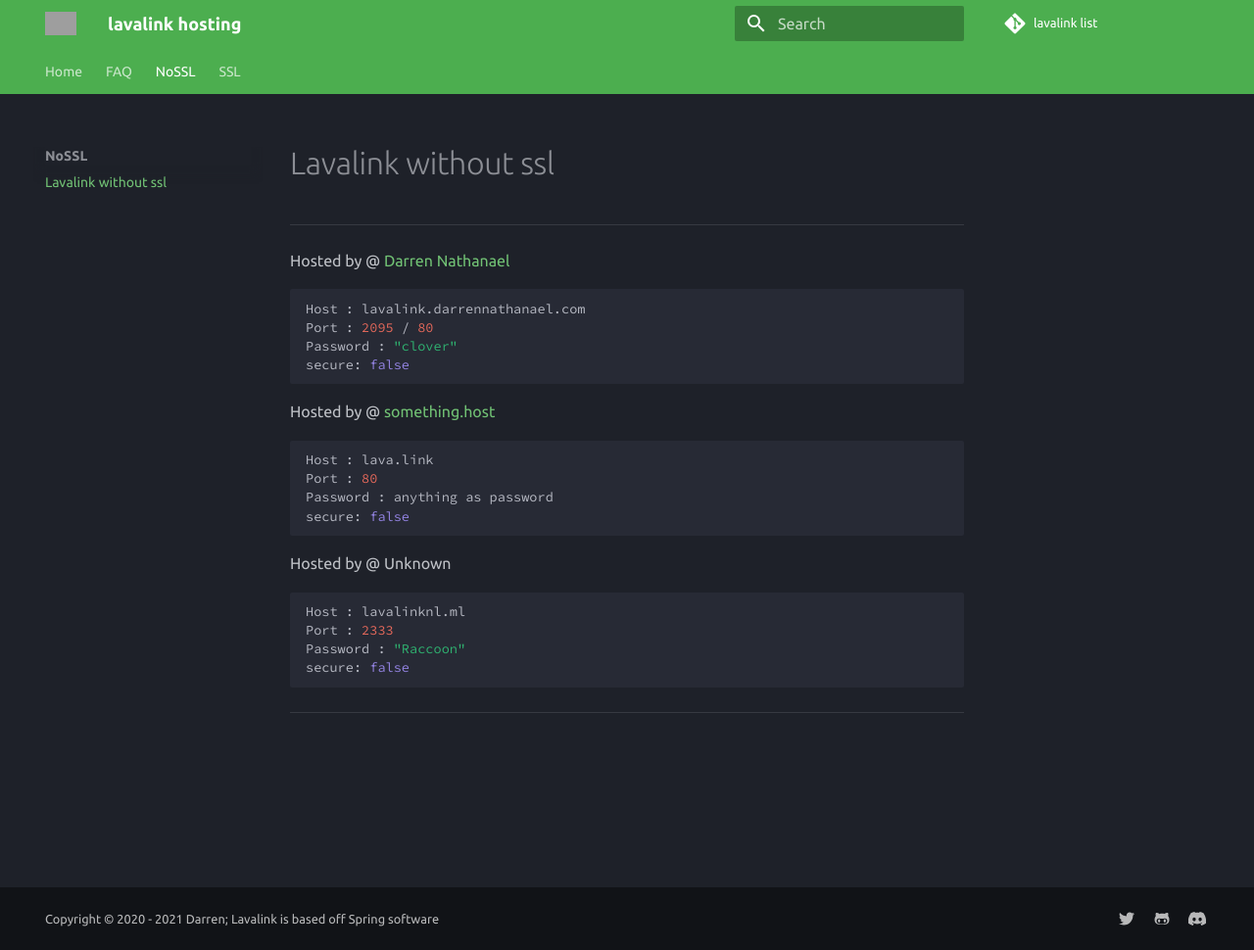
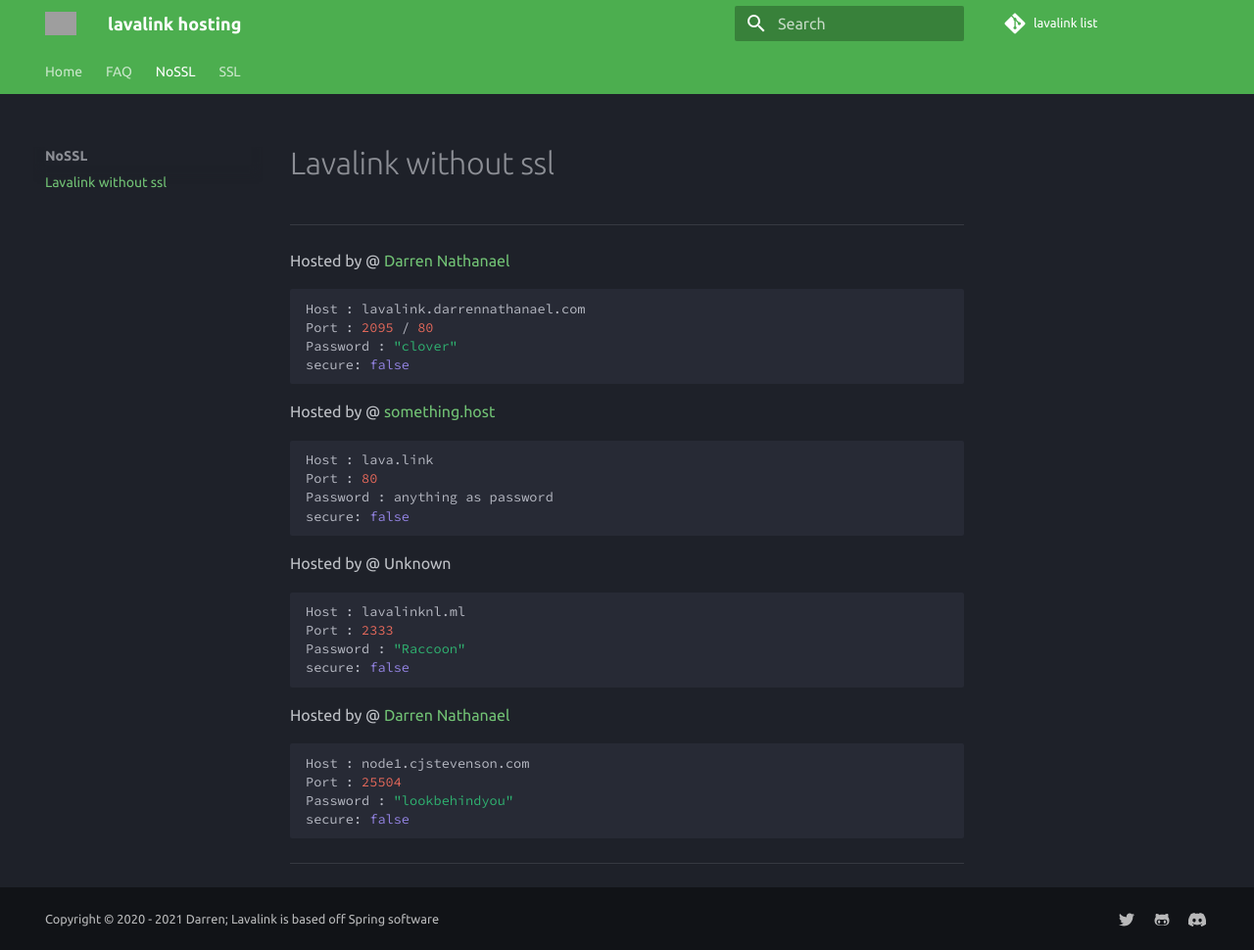
Before and after one commit to DarrenOfficial/lavalink-list, an MkDocs documentation site: the page built from docs/NoSSL/lavalink-without-ssl.md, in a window 1280 px wide and 970 px high. Shown: the whole window at 98% size. Built offline with MkDocs 1.6.1 and Material for MkDocs 9.7.7, drawn with Linux system fonts in a browser that asks for light colours; comment, search, counter and statistics services are not loaded; grey boxes are pictures that could not be loaded.

Commit message:
Update lavalink-without-ssl.md

````diff
--- a/docs/NoSSL/lavalink-without-ssl.md
+++ b/docs/NoSSL/lavalink-without-ssl.md
@@ -20,4 +20,11 @@ Port : 2333
 Password : "Raccoon"
 secure: false
 ```
+Hosted by @ [Darren Nathanael](https://cjstevenson.com/)
+```bash
+Host : node1.cjstevenson.com
+Port : 25504
+Password : "lookbehindyou"
+secure: false
+```
 ---
````
